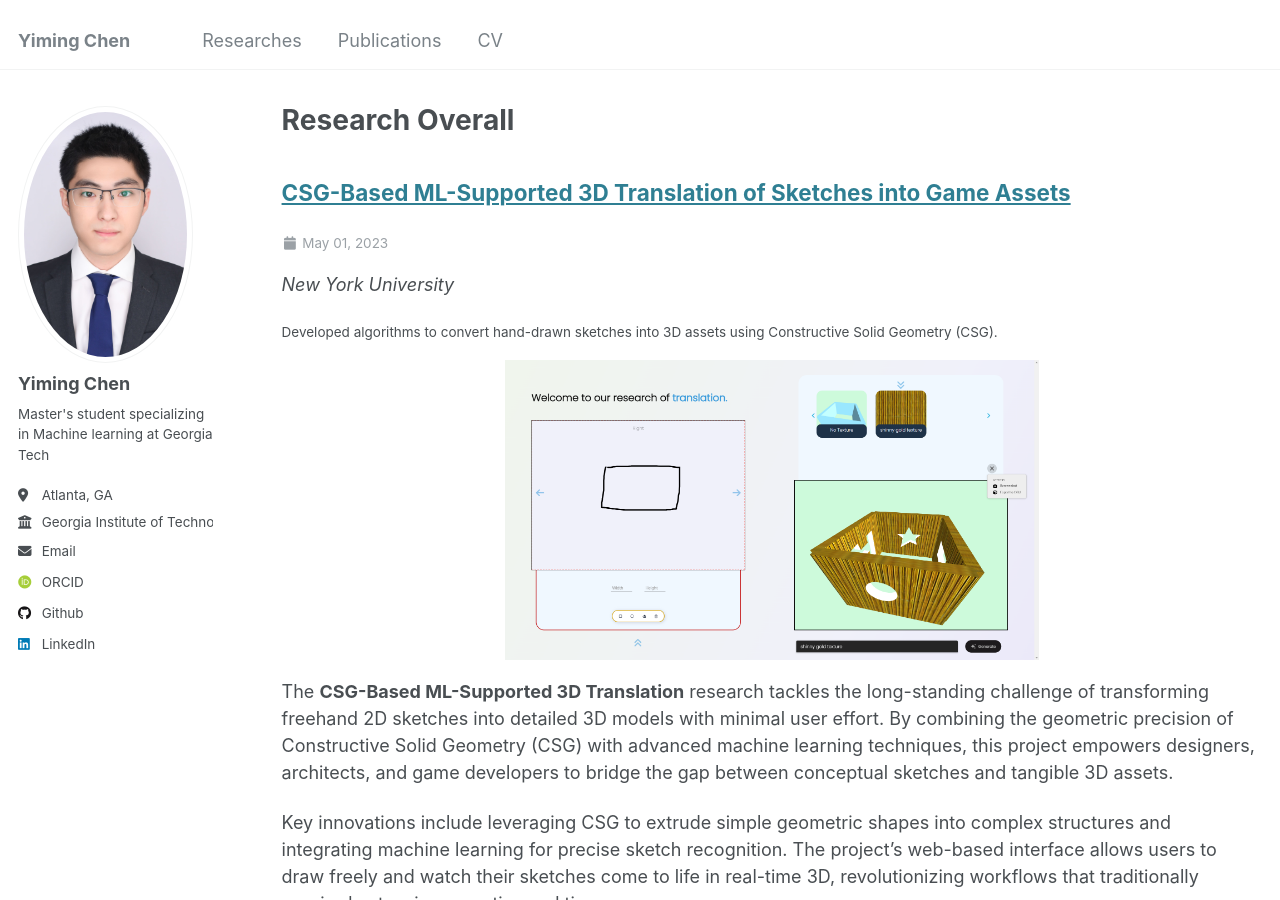
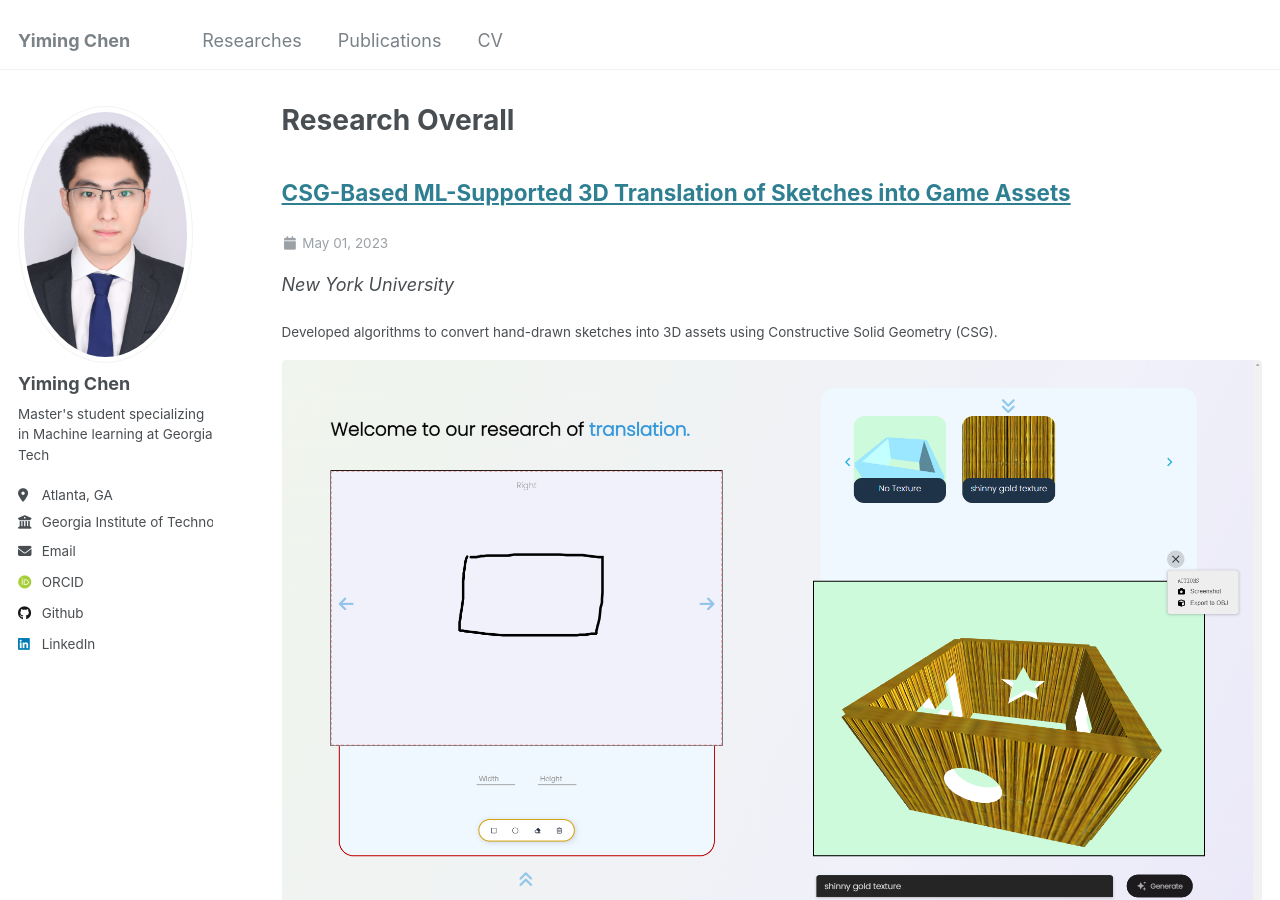
Before and after one commit to Spectraorder/spectraorder.github.io, a Jekyll site: the page built from _pages/researches.html, in a window 1280 px wide and 900 px high. Built offline with Jekyll 4.4.1, drawn with Linux system fonts in a browser that asks for light colours; some web fonts are replaced.

Commit message:
image full size

```diff
--- a/_layouts/single.html
+++ b/_layouts/single.html
@@ -29,14 +29,14 @@ layout: default
           {% if page.title %}<h1 class="page__title" itemprop="headline">{{ page.title | markdownify | remove: "<p>" | remove: "</p>" }}</h1>{% endif %}
 
           {% if page.header.teaser %}
-            <div class="archive__item-teaser" style="max-height: 300px; overflow: hidden;">
+            <div class="archive__item-teaser">
               <img src=
                 {% if page.header.teaser contains "://" %}
                   "{{ page.header.teaser }}"
                 {% else %}
                   "{{ base_path }}/images/{{ page.header.teaser }}"
                 {% endif %}
-                alt="" style="max-width: 100%; max-height: 300px; object-fit: contain;">
+                alt="">
             </div>
           {% endif %}
 
--- a/_pages/researches.html
+++ b/_pages/researches.html
@@ -32,14 +32,14 @@ author_profile: true
       {% endif %}
 
       {% if post.header.teaser %}
-        <div class="archive__item-teaser" style="max-height: 300px; overflow: hidden;">
+        <div class="archive__item-teaser">
           <img src=
             {% if post.header.teaser contains "://" %}
               "{{ post.header.teaser }}"
             {% else %}
               "{{ base_path }}/images/{{ post.header.teaser }}"
             {% endif %}
-            alt="" style="max-width: 100%; max-height: 300px; object-fit: contain;">
+            alt="">
         </div>
       {% endif %}
 
```
